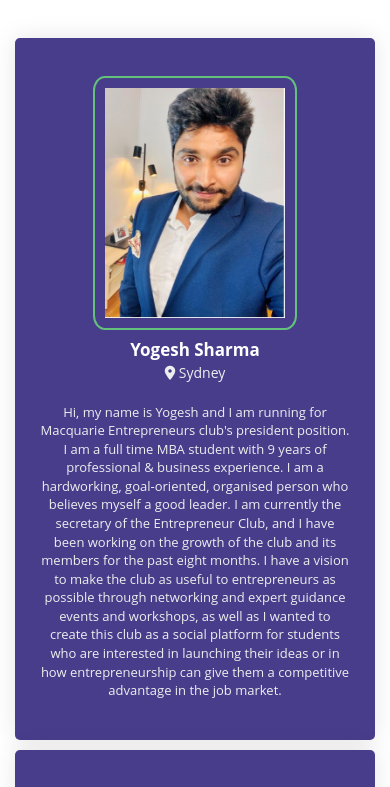
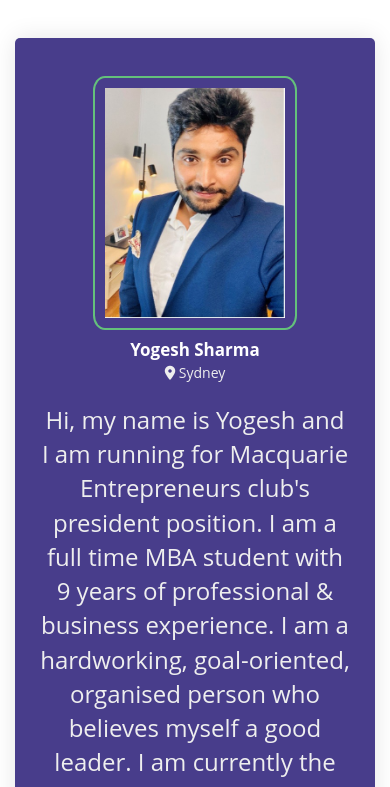
Before and after one commit to paroliav/election-profiles, a website: page index.html in a window 390 px wide. Shown: the part 253-1040 px from the top of the page. Drawn offline with nearby package versions, Linux system fonts and the light colour scheme.

Commit message:
Responsive site

```diff
--- a/styles.css
+++ b/styles.css
@@ -672,7 +672,7 @@
 
 .profile-card-10 .profile-description {
     padding: 10px;
-    font-size: 13px;
+    font-size: 24px;
 }
 
 .profile-card-10 .profile-icons .fa {
```
